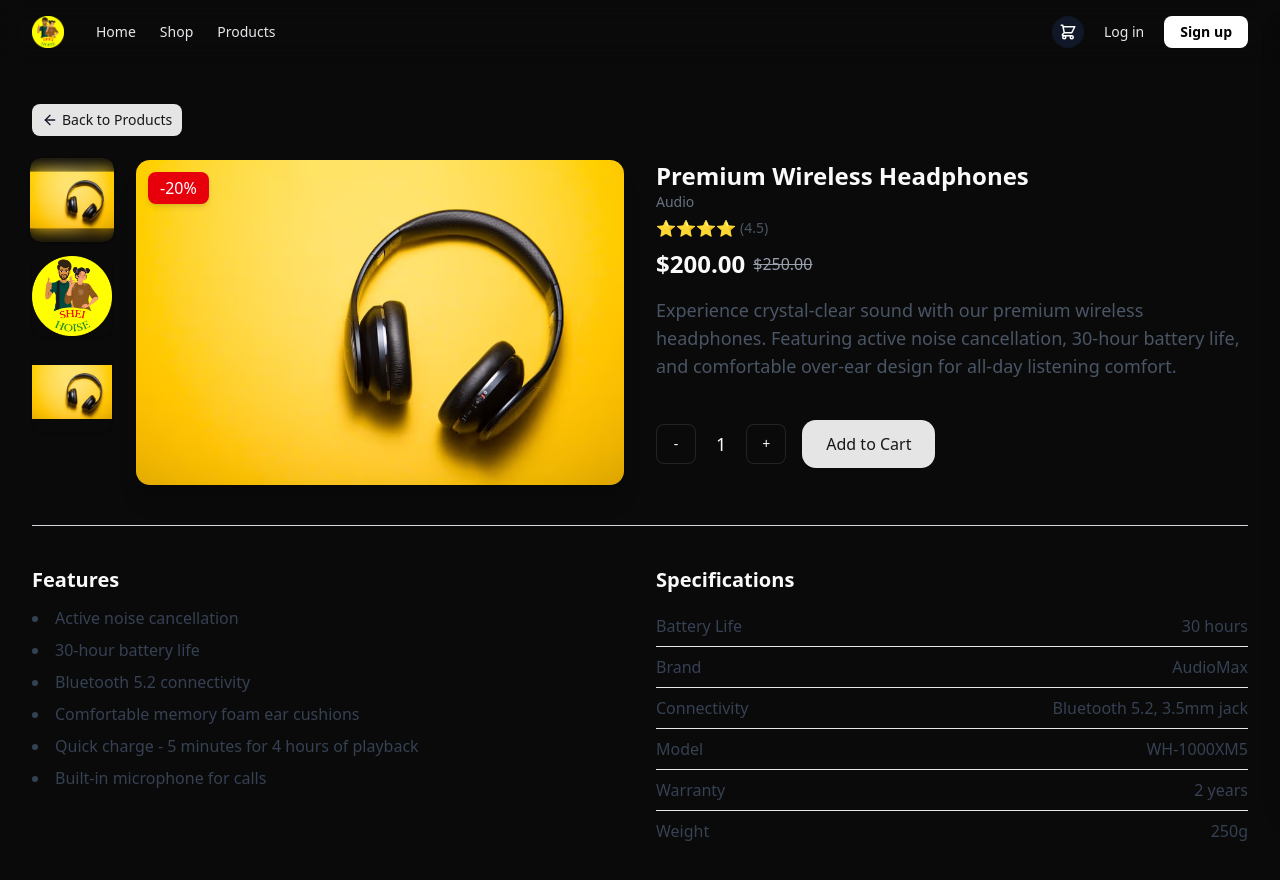
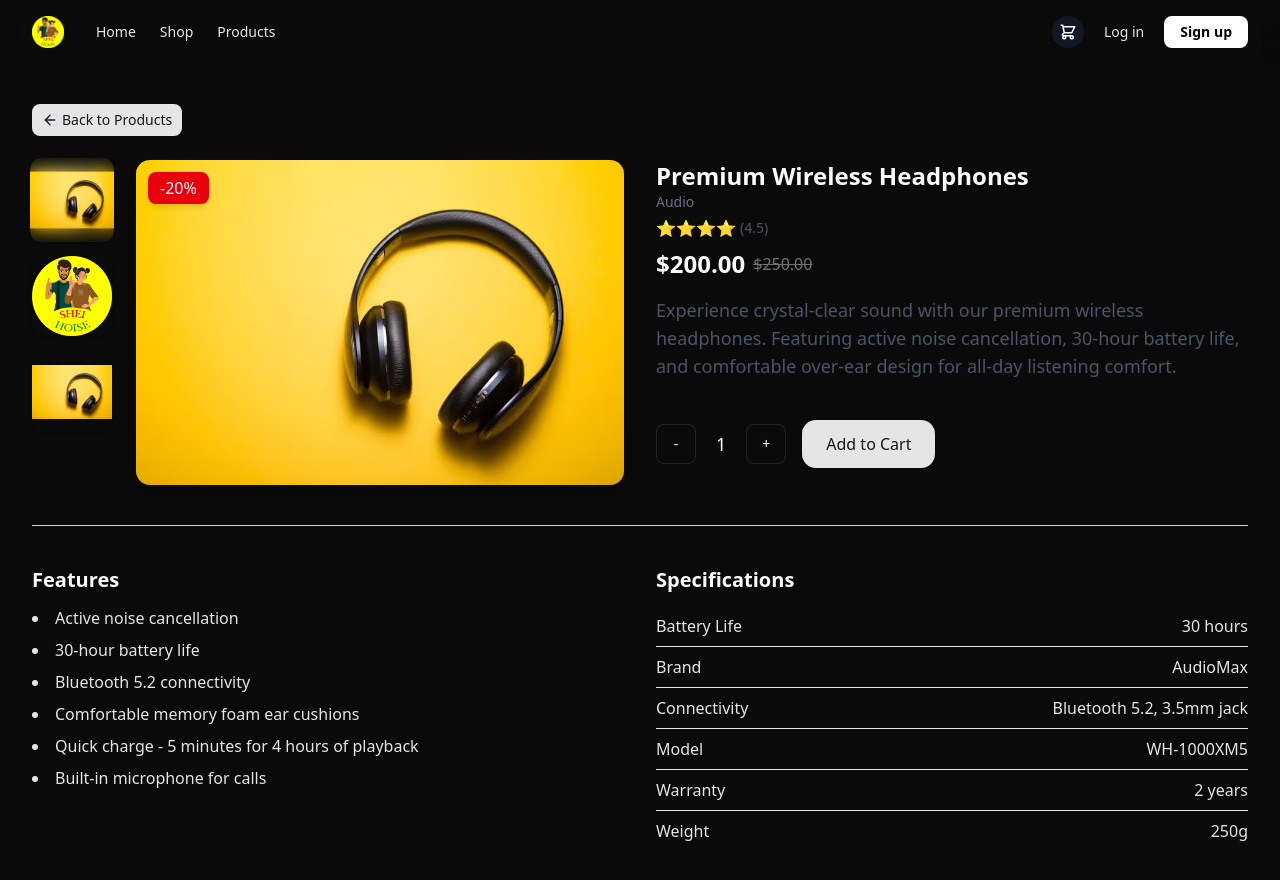
Before and after one commit to MIANSIT/shei-hoise, a Next.js app: page /product/1 in a window 1280 px wide. Shown: the top 880 px of the page. Built offline with nearby package versions, Linux system fonts and the light colour scheme.

Commit message:
:bug: Fix:Change color feature and spec

```diff
--- a/src/app/components/singleProduct/ProductFeatures.tsx
+++ b/src/app/components/singleProduct/ProductFeatures.tsx
@@ -8,7 +8,7 @@ const ProductFeatures: FC<ProductFeaturesProps> = ({ features }) => {
   return (
     <div>
       <h2 className="font-semibold text-xl mb-3">Features</h2>
-      <ul className="list-disc list-inside text-gray-700 space-y-2">
+      <ul className="list-disc list-inside text-primary space-y-2">
         {features.map((f, i) => (
           <li key={i}>{f}</li>
         ))}
--- a/src/app/components/singleProduct/ProductPrice.tsx
+++ b/src/app/components/singleProduct/ProductPrice.tsx
@@ -10,7 +10,7 @@ const ProductPrice: FC<ProductPriceProps> = ({ price, originalPrice }) => {
     <div className="flex items-center gap-2 mt-2">
       <span className="text-2xl font-bold">${price.toFixed(2)}</span>
       {originalPrice && (
-        <span className="line-through text-gray-400">${originalPrice.toFixed(2)}</span>
+        <span className="line-through text-ring">${originalPrice.toFixed(2)}</span>
       )}
     </div>
   );
--- a/src/app/components/singleProduct/ProductSpecifications.tsx
+++ b/src/app/components/singleProduct/ProductSpecifications.tsx
@@ -10,7 +10,7 @@ const ProductSpecifications: FC<ProductSpecificationsProps> = ({ specs }) => {
       <h2 className="font-semibold text-xl mb-3">Specifications</h2>
       <dl className="divide-y divide-gray-200">
         {specs.map((s, i) => (
-          <div key={i} className="flex justify-between py-2 text-gray-700">
+          <div key={i} className="flex justify-between py-2 text-primary">
             <dt className="font-medium">{s.label}</dt>
             <dd>{s.value}</dd>
           </div>
```
